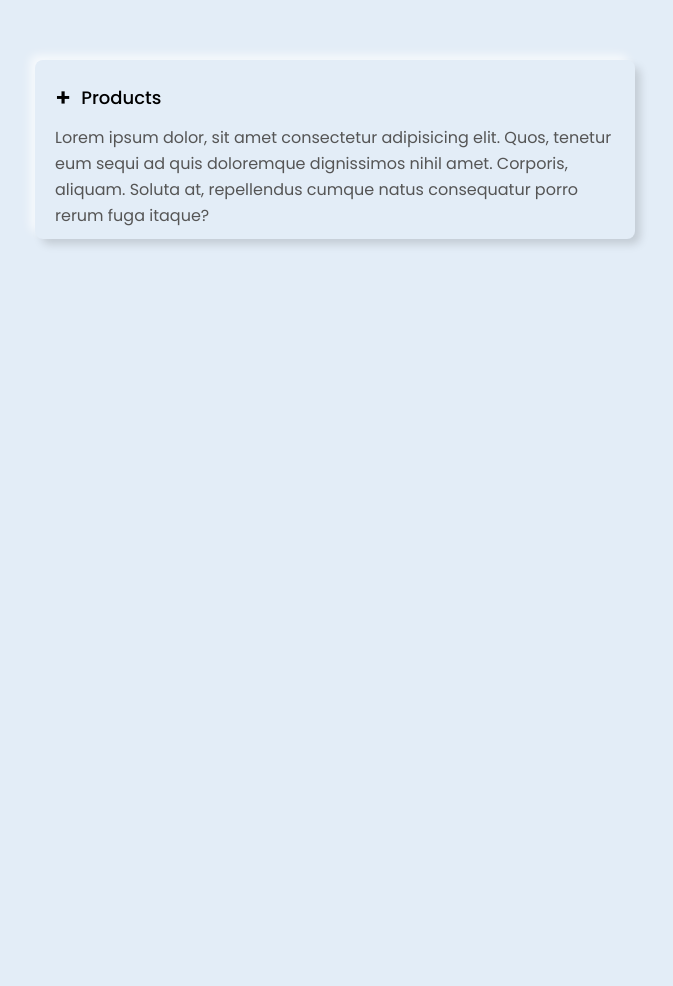
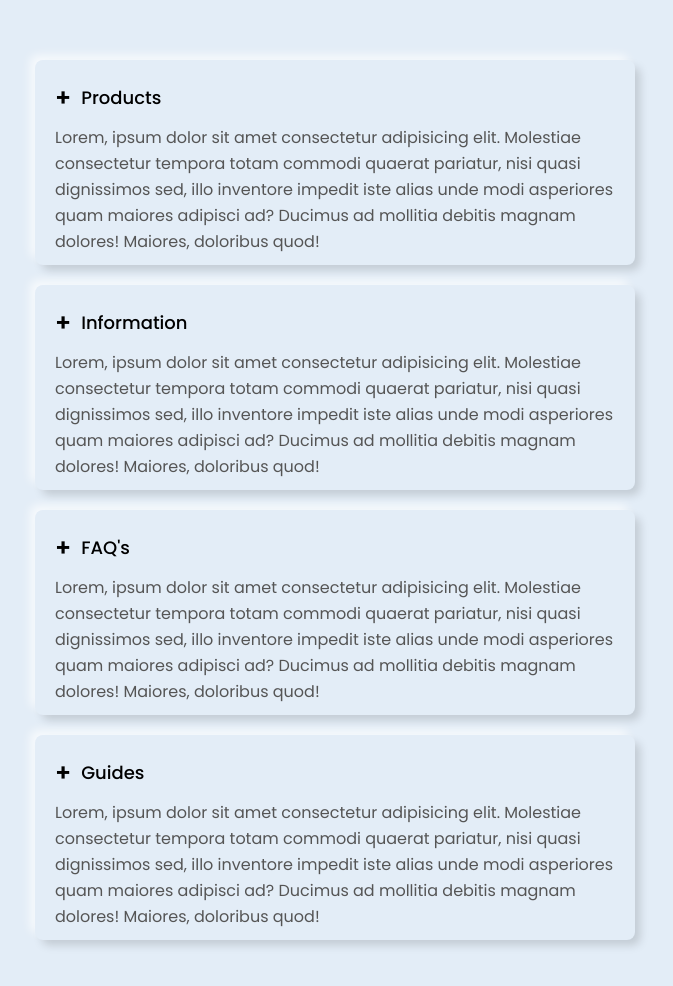
Before and after one commit to CJR85/neumorphism-accordion, a plain HTML site: page index.html in a window 1280 px wide. Shown: the whole page, without its empty margins (325-998 px from the left). Before the commit the page ends 800 px from the top, so only its background shows below. Drawn offline with Linux system fonts and the light colour scheme.

Commit message:
Add three more li/s

```diff
--- a/index.html
+++ b/index.html
@@ -14,10 +14,50 @@
         <label for="first">Products</label>
         <div class="content">
           <p>
-            Lorem ipsum dolor, sit amet consectetur adipisicing elit. Quos,
-            tenetur eum sequi ad quis doloremque dignissimos nihil amet.
-            Corporis, aliquam. Soluta at, repellendus cumque natus consequatur
-            porro rerum fuga itaque?
+            Lorem, ipsum dolor sit amet consectetur adipisicing elit. Molestiae
+            consectetur tempora totam commodi quaerat pariatur, nisi quasi
+            dignissimos sed, illo inventore impedit iste alias unde modi
+            asperiores quam maiores adipisci ad? Ducimus ad mollitia debitis
+            magnam dolores! Maiores, doloribus quod!
+          </p>
+        </div>
+      </li>
+      <li>
+        <input type="radio" name="accordion" id="second" />
+        <label for="second">Information</label>
+        <div class="content">
+          <p>
+            Lorem, ipsum dolor sit amet consectetur adipisicing elit. Molestiae
+            consectetur tempora totam commodi quaerat pariatur, nisi quasi
+            dignissimos sed, illo inventore impedit iste alias unde modi
+            asperiores quam maiores adipisci ad? Ducimus ad mollitia debitis
+            magnam dolores! Maiores, doloribus quod!
+          </p>
+        </div>
+      </li>
+      <li>
+        <input type="radio" name="accordion" id="third" />
+        <label for="third">FAQ's</label>
+        <div class="content">
+          <p>
+            Lorem, ipsum dolor sit amet consectetur adipisicing elit. Molestiae
+            consectetur tempora totam commodi quaerat pariatur, nisi quasi
+            dignissimos sed, illo inventore impedit iste alias unde modi
+            asperiores quam maiores adipisci ad? Ducimus ad mollitia debitis
+            magnam dolores! Maiores, doloribus quod!
+          </p>
+        </div>
+      </li>
+      <li>
+        <input type="radio" name="accordion" id="fourth" />
+        <label for="fourth">Guides</label>
+        <div class="content">
+          <p>
+            Lorem, ipsum dolor sit amet consectetur adipisicing elit. Molestiae
+            consectetur tempora totam commodi quaerat pariatur, nisi quasi
+            dignissimos sed, illo inventore impedit iste alias unde modi
+            asperiores quam maiores adipisci ad? Ducimus ad mollitia debitis
+            magnam dolores! Maiores, doloribus quod!
           </p>
         </div>
       </li>
```
